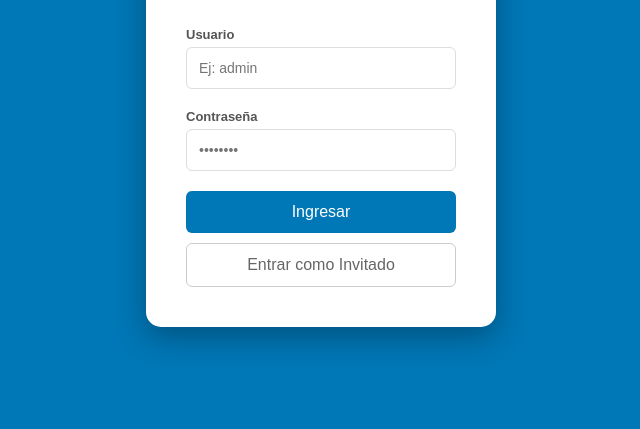
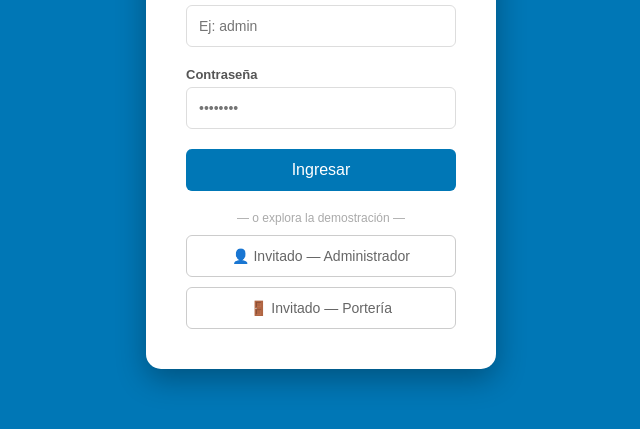
Before and after one commit to Carlosp0607/piscina-app, a website: page public/login.html in a window 1280 px wide. Shown: the part 285-714 px from the top of the page, without its empty margins (319-959 px from the left). Drawn offline with Linux system fonts and the light colour scheme.

Commit message:
Update login.html

```diff
--- a/public/login.html
+++ b/public/login.html
@@ -21,12 +21,13 @@
       color: #666;
       border: 1px solid #ccc;
       margin-top: 10px;
+      font-size: 14px;
     }
     .btn-invitado:hover {
       background: #f0f0f0;
       color: #333;
     }
-
+    .demo-titulo { text-align: center; color: #aaa; font-size: 12px; margin-top: 20px; margin-bottom: 0; }
     .error { background: #f8d7da; color: #721c24; padding: 10px; border-radius: 6px; margin-bottom: 15px; font-size: 14px; display: none; text-align: center; }
   </style>
 </head>
@@ -40,22 +41,20 @@
     <label>Contraseña</label>
     <input type="password" id="password" placeholder="••••••••">
     <button onclick="login()">Ingresar</button>
-    <button class="btn-invitado" onclick="loginInvitado()">Entrar como Invitado</button>
+    <p class="demo-titulo">— o explora la demostración —</p>
+    <button class="btn-invitado" onclick="loginInvitado('admin')">👤 Invitado — Administrador</button>
+    <button class="btn-invitado" onclick="loginInvitado('portero')">🚪 Invitado — Portería</button>
   </div>
-
   <script>
     async function login() {
       const usuario = document.getElementById('usuario').value;
       const password = document.getElementById('password').value;
-
       const res = await fetch('/api/auth/login', {
         method: 'POST',
         headers: { 'Content-Type': 'application/json' },
         body: JSON.stringify({ usuario, password })
       });
-
       const data = await res.json();
-
       if (res.ok) {
         localStorage.setItem('userRole', data.rol || 'admin');
         if (data.rol === 'admin') {
@@ -67,13 +66,16 @@
         document.getElementById('error').style.display = 'block';
       }
     }
-
-    // Nueva función para entrar sin contraseña
-    function loginInvitado() {
-      localStorage.setItem('userRole', 'guest');
-      window.location.href = '/index.html'; // Redirige a la vista principal en modo lectura
+    // Entrar sin contraseña, eligiendo el perfil a demostrar
+    function loginInvitado(perfil) {
+      if (perfil === 'portero') {
+        localStorage.setItem('userRole', 'guest-portero');
+        window.location.href = '/portero.html';
+      } else {
+        localStorage.setItem('userRole', 'guest');
+        window.location.href = '/index.html';
+      }
     }
-
     // Permitir login con Enter
     document.addEventListener('keypress', (e) => {
       if (e.key === 'Enter') login();
```
